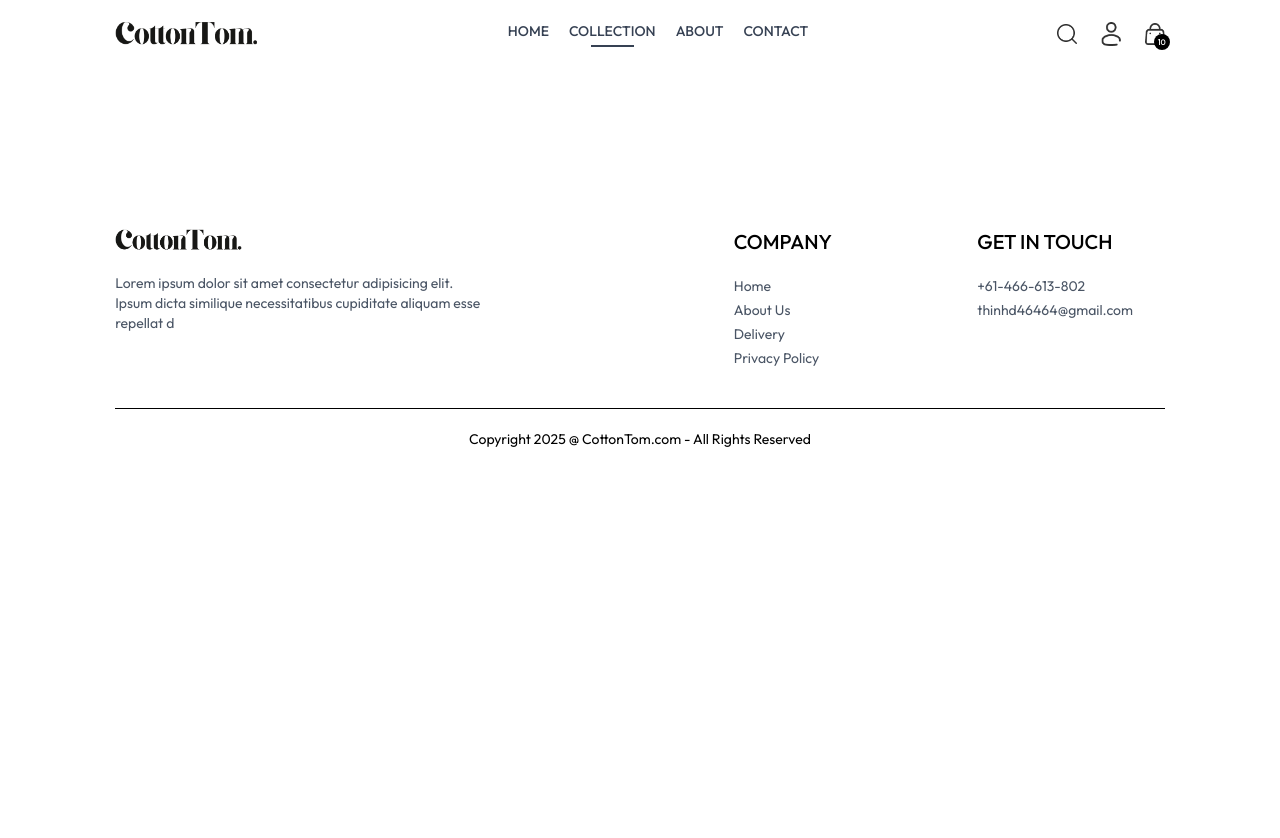
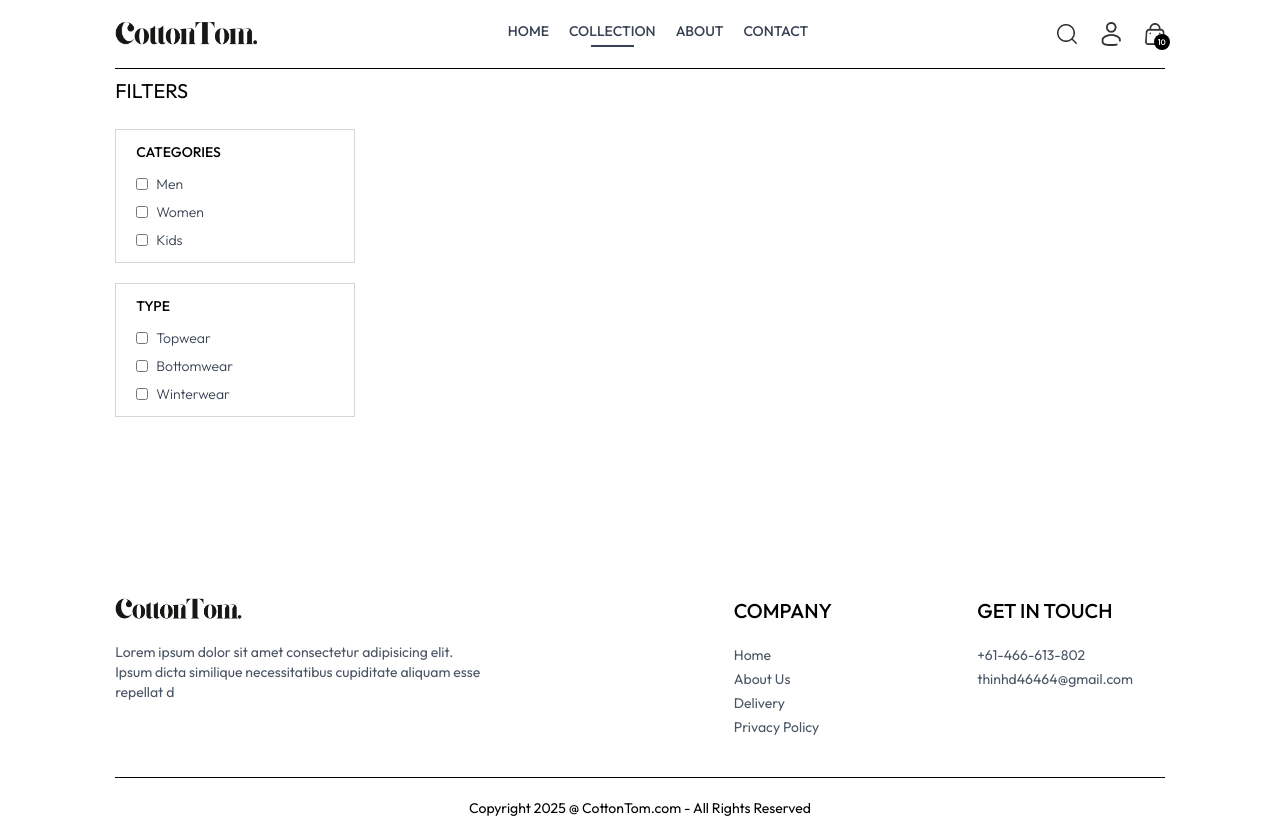
Before and after one commit to ThinhDang464/CottonTom, a React (Vite) app in the folder frontend/: page /collection in a window 1280 px wide. Before the commit the page ends 800 px from the top, so only its background shows below. Built offline with nearby package versions, Linux system fonts and the light colour scheme.

Commit message:
left side filter collection page

```diff
--- a/frontend/src/pages/Collection.tsx
+++ b/frontend/src/pages/Collection.tsx
@@ -1,5 +1,76 @@
+import { useContext, useState } from "react";
+import { ShopContext } from "../context/ShopContext";
+import { assets } from "../assets/assets";
+
 const Collection = () => {
-  return <div></div>;
+  const { products } = useContext(ShopContext);
+  const [showFilter, setShowFilter] = useState(false);
+  return (
+    <div className="flex flex-col sm:flex-row gap-1 sm:gap-10 border-t">
+      {/*Filter options*/}
+      <div className="min-w-60">
+        <p
+          onClick={() => {
+            setShowFilter(!showFilter);
+          }}
+          className="my-2 text-xl flex items-center cursor-pointer gap-2"
+        >
+          FILTERS
+          <img
+            className={`h-3 sm:hidden transition-transform duration-300 ${
+              showFilter ? "rotate-90" : ""
+            }`}
+            src={assets.dropdown_icon}
+          />
+        </p>
+
+        {/*Category filters */}
+        <div
+          className={`border border-gray-300 pl-5 py-3 mt-6 ${
+            showFilter ? "" : "hidden"
+          } sm:block`} //sm block override hidden on screen small or wider -> filter will not show on mobile screen at this point
+        >
+          <p className="mb-3 text-sm font-medium">CATEGORIES</p>
+          <div className="flex flex-col gap-2 text-sm font-light text-gray-700">
+            <p className="flex gap-2">
+              <input className="w-3" type="checkbox" value={"Men"} /> Men
+            </p>
+            <p className="flex gap-2">
+              <input className="w-3" type="checkbox" value={"Women"} /> Women
+            </p>
+            <p className="flex gap-2">
+              <input className="w-3" type="checkbox" value={"Kids"} /> Kids
+            </p>
+          </div>
+        </div>
+        {/*Sub-cat filters */}
+        <div
+          className={`border border-gray-300 pl-5 py-3 my-5 ${
+            showFilter ? "" : "hidden"
+          } sm:block`} //sm block override hidden on screen small or wider -> filter will not show on mobile screen at this point
+        >
+          <p className="mb-3 text-sm font-medium">TYPE</p>
+          <div className="flex flex-col gap-2 text-sm font-light text-gray-700">
+            <p className="flex gap-2">
+              <input className="w-3" type="checkbox" value={"Topwear"} />
+              Topwear
+            </p>
+            <p className="flex gap-2">
+              <input className="w-3" type="checkbox" value={"Bottomwear"} />
+              Bottomwear
+            </p>
+            <p className="flex gap-2">
+              <input className="w-3" type="checkbox" value={"Winterwear"} />
+              Winterwear
+            </p>
+          </div>
+        </div>
+      </div>
+
+      {/*Right side */}
+      <div></div>
+    </div>
+  );
 };
 
 export default Collection;
```
